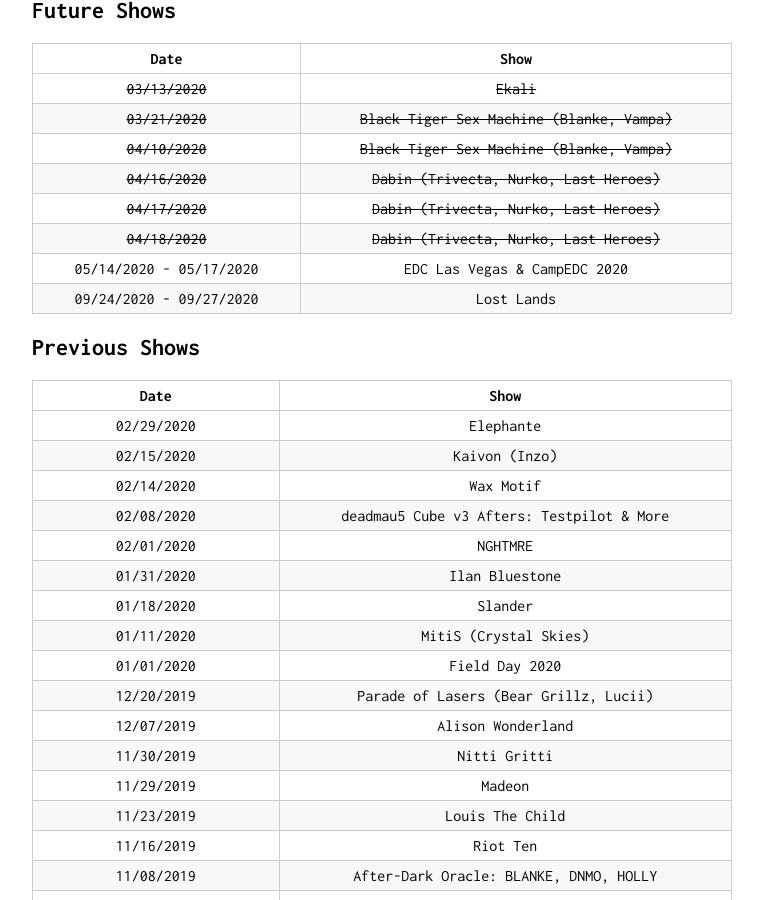
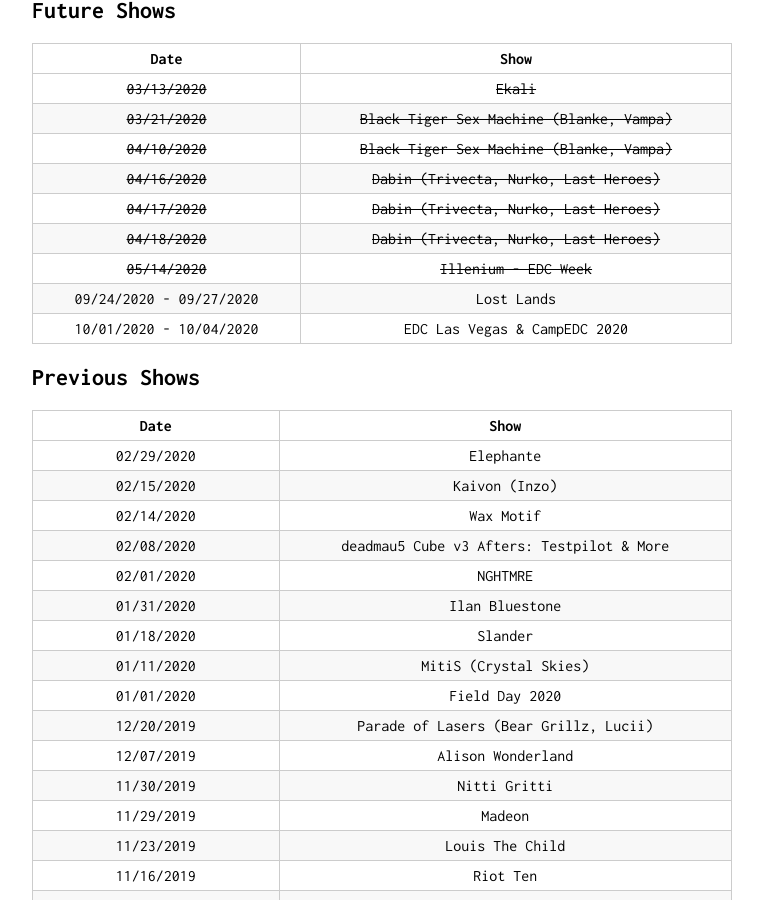
Before and after one commit to mksavic/mksavic.github.io, a Jekyll site: the page built from edm.md, in a window 1280 px wide and 900 px high, scrolled down 435 px. Shown: the whole window, without its empty margins (258-1021 px from the left). Built offline with Jekyll 4.4.1, drawn with Linux system fonts in a browser that asks for light colours; our own code applies the rules of GitHub Pages for plain Markdown files.

Commit message:
update edm.md

```diff
--- a/edm.md
+++ b/edm.md
@@ -27,8 +27,9 @@ is_contact: true
 |     ~~04/16/2020~~      |    ~~Dabin (Trivecta, Nurko, Last Heroes)~~    |
 |     ~~04/17/2020~~      |    ~~Dabin (Trivecta, Nurko, Last Heroes)~~    |
 |     ~~04/18/2020~~      |    ~~Dabin (Trivecta, Nurko, Last Heroes)~~    |
-| 05/14/2020 - 05/17/2020 |          EDC Las Vegas & CampEDC 2020          |
+|     ~~05/14/2020~~      |            ~~Illenium - EDC Week~~             |
 | 09/24/2020 - 09/27/2020 |                   Lost Lands                   |
+| 10/01/2020 - 10/04/2020 |          EDC Las Vegas & CampEDC 2020          |
 
 ## Previous Shows
 
```
